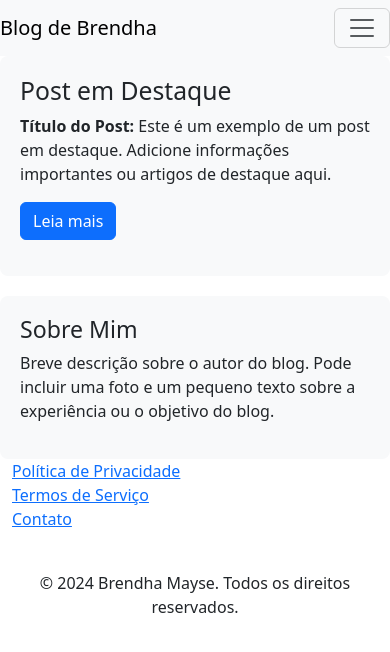
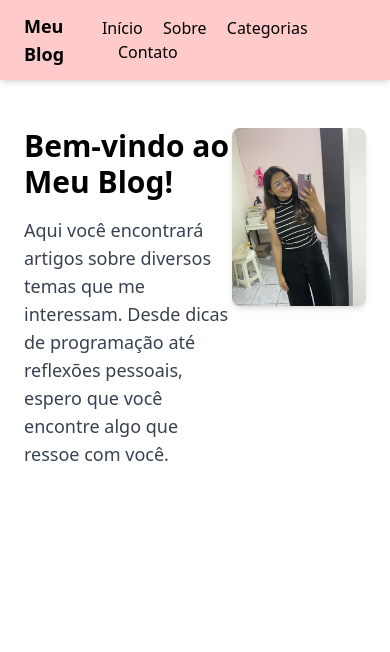
Before and after one commit to brendhabarbosa/Meu-Blog, a Django app: page / in a window 390 px wide. Shown: the top 652 px of the page. Run offline with Django 5.2, Linux system fonts and the light colour scheme; some libraries are stand-ins or nearby versions.

Commit message:
segundo commit

```diff
--- a/Blog/templates/blog/base.html
+++ b/Blog/templates/blog/base.html
@@ -7,72 +7,31 @@
 
     </title>
     {%load static%}
-    <link href="https://stackpath.bootstrapcdn.com/bootstrap/4.5.2/css/bootstrap.min.css" rel="stylesheet">
-    <link href="https://cdn.jsdelivr.net/npm/bootstrap@5.3.3/dist/css/bootstrap.min.css" rel="stylesheet" integrity="sha384-QWTKZyjpPEjISv5WaRU9OFeRpok6YctnYmDr5pNlyT2bRjXh0JMhjY6hW+ALEwIH" crossorigin="anonymous">
-    <script src="https://cdn.jsdelivr.net/npm/bootstrap@5.3.3/dist/js/bootstrap.bundle.min.js" integrity="sha384-YvpcrYf0tY3lHB60NNkmXc5s9fDVZLESaAA55NDzOxhy9GkcIdslK1eN7N6jIeHz" crossorigin="anonymous"></script>
-    <style>
-        .featured-post {
-            background-color: #f8f9fa;
-            padding: 20px;
-            border-radius: 8px;
-            margin-bottom: 20px;
-        }
-        .post-card {
-            margin-bottom: 20px;
-        }
-        .sidebar {
-            padding: 20px;
-            background-color: #f8f9fa;
-            border-radius: 8px;
-        }
-    </style>
+    <script src="https://cdn.tailwindcss.com"></script>
 </body>
 </head>
 <body>
     <header>
-        <nav class="navbar navbar-expand-lg bg-body-tertiary">
-            <div class="container-fluid">
-              <a class="navbar-brand" href="#">Blog de Brendha</a>
-              <button class="navbar-toggler" type="button" data-bs-toggle="collapse" data-bs-target="#navbarSupportedContent" aria-controls="navbarSupportedContent" aria-expanded="false" aria-label="Toggle navigation">
-                <span class="navbar-toggler-icon"></span>
-              </button>
-              <div class="collapse navbar-collapse" id="navbarSupportedContent">
-                <ul class="navbar-nav me-auto mb-2 mb-lg-0">
-                  <li class="nav-item">
-                    <a class="nav-link active" aria-current="page" href="#">Sobre</a>
-                  </li>
-                  <li class="nav-item">
-                    <a class="nav-link" href="#">Contato</a>
-                  </li>
-                </ul>
-                <form class="d-flex" role="search">
-                  <input class="form-control me-2" type="search" placeholder="Search" aria-label="Pesquisar">
-                  <button class="btn btn-outline-success" type="submit">Pesquisar</button>
-                </form>
-              </div>
+      <nav class="bg-red-200 text-black shadow-md">
+        <div class="container mx-auto px-6 py-3 flex justify-between items-center">
+            <div class="text-lg font-bold">
+                <a href="#" class="hover:text-gray-400">Meu Blog</a>
             </div>
-          </nav>
+            <div class="space-x-4">
+                <a href="#" class="hover:text-gray-400">Início</a>
+                <a href="#" class="hover:text-gray-400">Sobre</a>
+                <a href="#" class="hover:text-gray-400">Categorias</a>
+                <a href="#" class="hover:text-gray-400">Contato</a>
+            </div>
+        </div>
+    </nav>
+
     </header>
     <main>
        {%block main%}
        {%endblock%}
     </main>
-    <footer class="footer">
-        <div class="container">
-            <div class="row">
-                <div class="col-md-6">
-                    <ul class="list-unstyled">
-                        <li><a href="#">Política de Privacidade</a></li>
-                        <li><a href="#">Termos de Serviço</a></li>
-                        <li><a href="#">Contato</a></li>
-                    </ul>
-                </div>
-            </div>
-            <div class="row mt-4">
-                <div class="col-md-12 text-center">
-                    <p>&copy; 2024 Brendha Mayse. Todos os direitos reservados.</p>
-                </div>
-            </div>
-        </div>
+    <footer>
+
     </footer>
 </html>
--- a/Blog/templates/blog/index.html
+++ b/Blog/templates/blog/index.html
@@ -1,19 +1,17 @@
 {%extends 'Blog/base.html'%}
+{% load static %}
 {%block main%}
-<div class="row">
-    <div class="col-md-8">
-        <div class="featured-post">
-            <h2>Post em Destaque</h2>
-            <p><strong>Título do Post:</strong> Este é um exemplo de um post em destaque. Adicione informações importantes ou artigos de destaque aqui.</p>
-            <p><a href="#" class="btn btn-primary">Leia mais</a></p>
-        </div>
+<main class="container mx-auto px-6 py-12 flex">
+    <section class="mb-8">
+        <h1 class="text-3xl font-bold mb-4">Bem-vindo ao Meu Blog!</h1>
+        <p class="text-lg text-gray-700">
+            Aqui você encontrará artigos sobre diversos temas que me interessam. Desde dicas de programação até reflexões pessoais,
+            espero que você encontre algo que ressoe com você.
+        </p>
+    </section>
+    <section class="mb-8">
+        <img src="{%static 'img/minhafoto.jpeg'%}" alt="Imagem Destacada" class="w-full h-auto rounded-lg shadow-md">
+    </section>
 
-    </div>
-    <div class="col-md-4">
-        <div class="sidebar">
-            <h3>Sobre Mim</h3>
-            <p>Breve descrição sobre o autor do blog. Pode incluir uma foto e um pequeno texto sobre a experiência ou o objetivo do blog.</p>
-        </div>
-    </div>
-</div>
+</main>
 {%endblock%}
```
Also changed, not shown: Blog/static/img/minhafoto.jpeg (added), tailwind.config.js (added).
